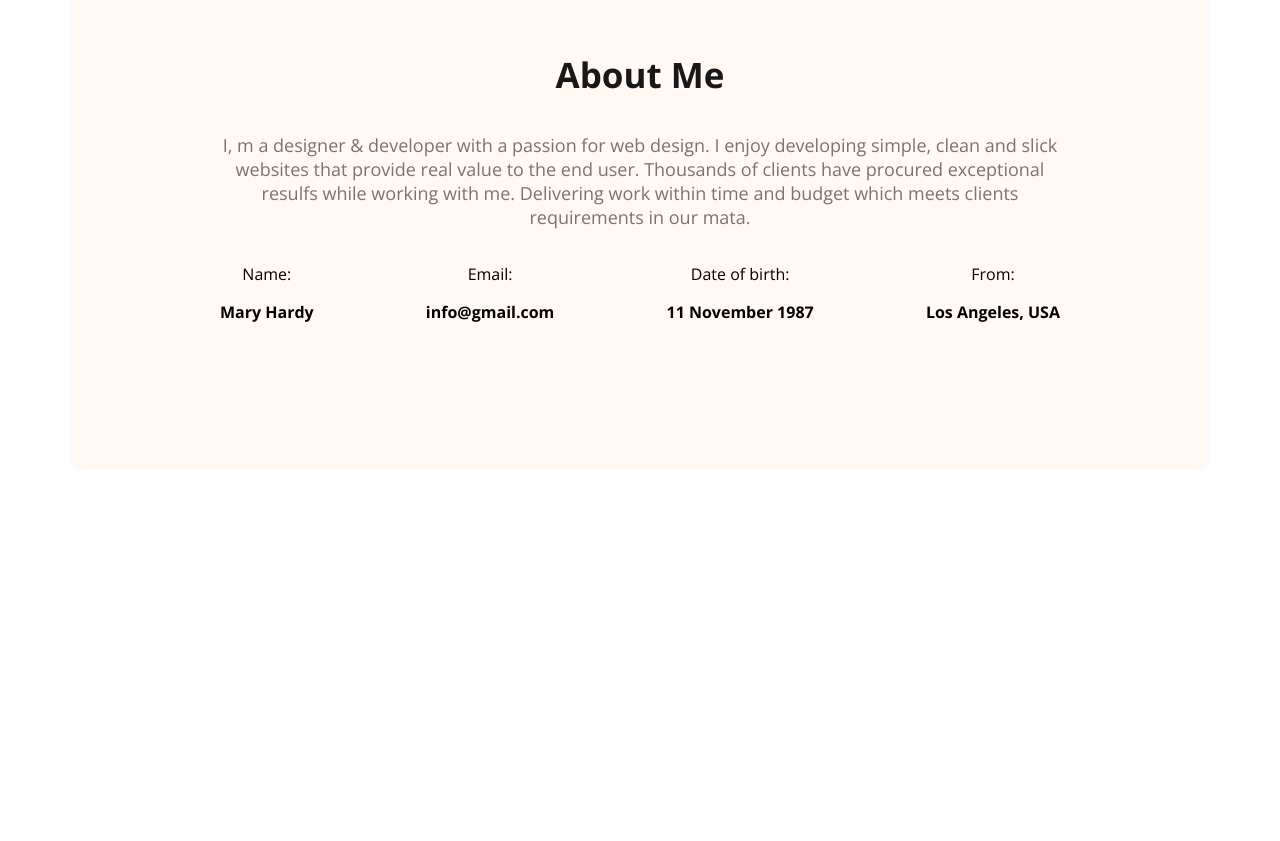
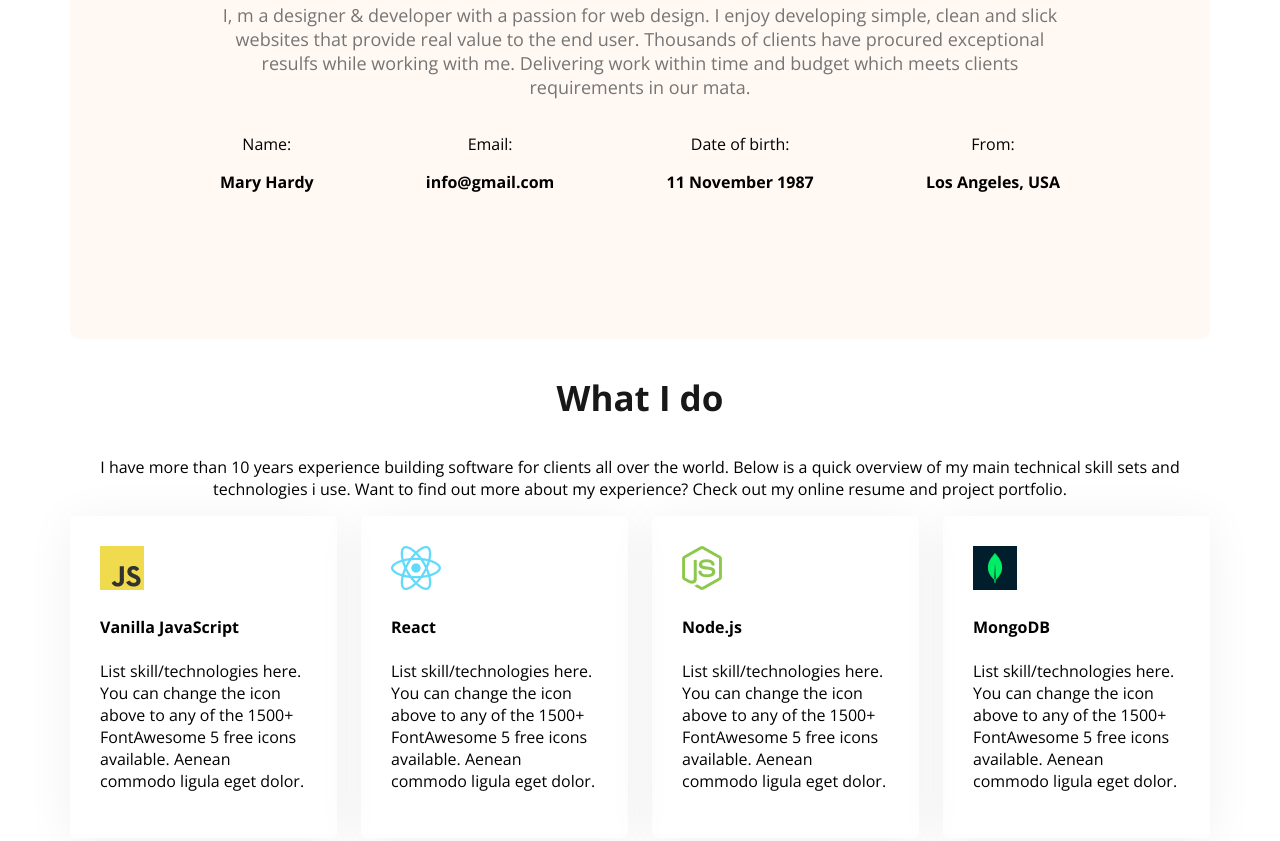
Before and after one commit to rifatsheikh91/Project-Overview1, a plain HTML site: page index.html in a window 1280 px wide. Shown: the part 1079-1920 px from the top of the page. Before the commit the page ends 1556 px from the top, so only its background shows below. Drawn offline with nearby package versions, Linux system fonts and the light colour scheme.

Commit message:
my 4th commit

```diff
--- a/index.html
+++ b/index.html
@@ -53,6 +53,33 @@
 
             </div>
          </section>
+         <section class="skills">
+            <h3 class="section-title text-center">What I do</h3>
+            <p class="section-description text-center">I have more than 10 years experience building software for clients all over the world. Below is a quick overview of my main technical skill sets and technologies i use. Want to find out more about my experience? Check out my online resume and project portfolio.</p>
+
+            <div class="skills-container">
+                <div class="skill">
+                    <img src="images/icons/js.png" alt="">
+                    <h4 class="skill-title">Vanilla JavaScript</h4>
+                    <p class="title-descreption">List skill/technologies here. You can change the icon above to any of the 1500+ FontAwesome 5 free icons available. Aenean commodo ligula eget dolor.</p>
+                </div>
+                <div class="skill">
+                    <img src="images/icons/react.png" alt="">
+                    <h4 class="skill-title">React</h4>
+                    <p class="title-descreption">List skill/technologies here. You can change the icon above to any of the 1500+ FontAwesome 5 free icons available. Aenean commodo ligula eget dolor.</p>
+                </div>
+                <div class="skill">
+                    <img src="images/icons/nodejs.png" alt="">
+                    <h4 class="skill-title">Node.js</h4>
+                    <p class="title-descreption">List skill/technologies here. You can change the icon above to any of the 1500+ FontAwesome 5 free icons available. Aenean commodo ligula eget dolor.</p>
+                </div>
+                <div class="skill">
+                    <img src="images/icons/mongo.png" alt="">
+                    <h4 class="skill-title">MongoDB</h4>
+                    <p class="title-descreption">List skill/technologies here. You can change the icon above to any of the 1500+ FontAwesome 5 free icons available. Aenean commodo ligula eget dolor.</p>
+                </div>
+            </div>
+         </section>
      </main>
 
 
--- a/style/portfolio.css
+++ b/style/portfolio.css
@@ -102,8 +102,21 @@ nav{
     border-radius: 10px;
     padding: 130px 150px;
     text-align: center;
-    margin-top: 130px;
 
+
+}
+.text-center{
+    text-align: center;
+}
+.skills-container{
+    display: flex;
+    gap: 24px;
+    margin-bottom: 90px;
+}
+.skill {
+    padding: 30px;
+    box-shadow: 0px 6px 50px 0px rgba(0, 0, 0, 0.06);
+    border-radius: 5px;
 }
 
 
@@ -120,6 +133,7 @@ nav{
 main{
     max-width: 1140px;
     margin: 0 auto;
+
 }
 .item-description{
     font-weight:bold ;
@@ -128,3 +142,7 @@ main{
     display: flex;
     justify-content: space-between;
 }
+.main section{
+    margin-top: 130px;
+    margin-bottom: 300px;
+}
```
